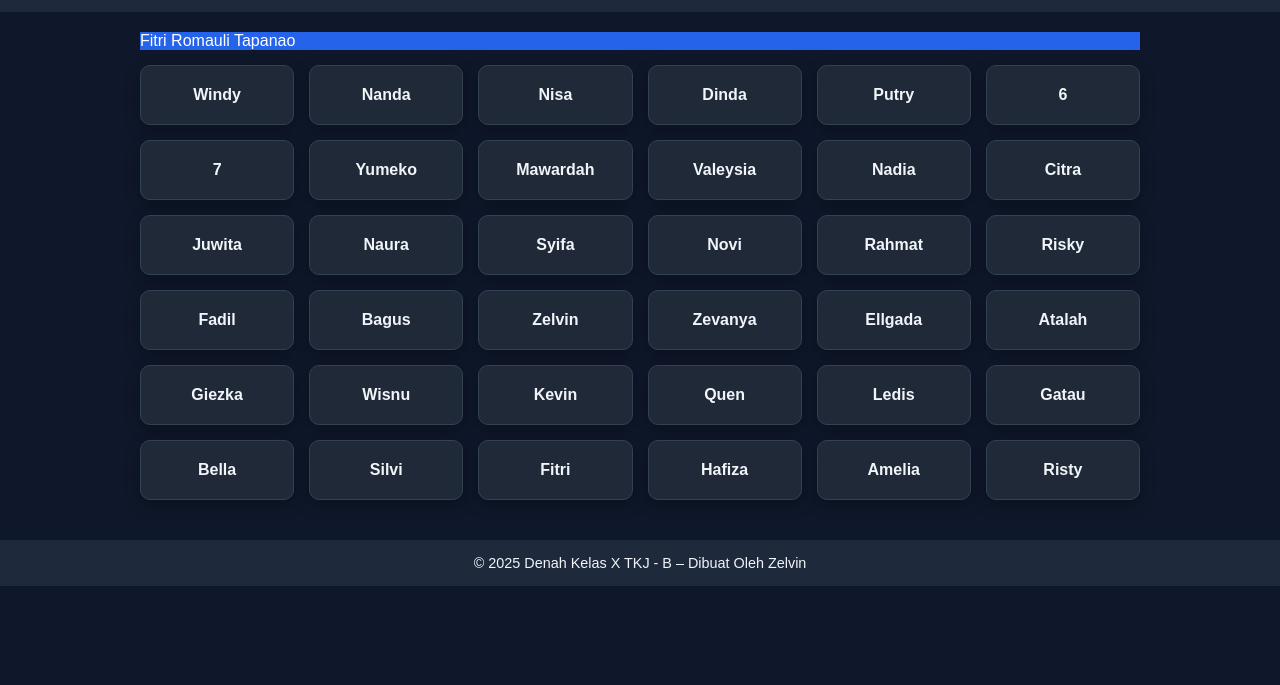
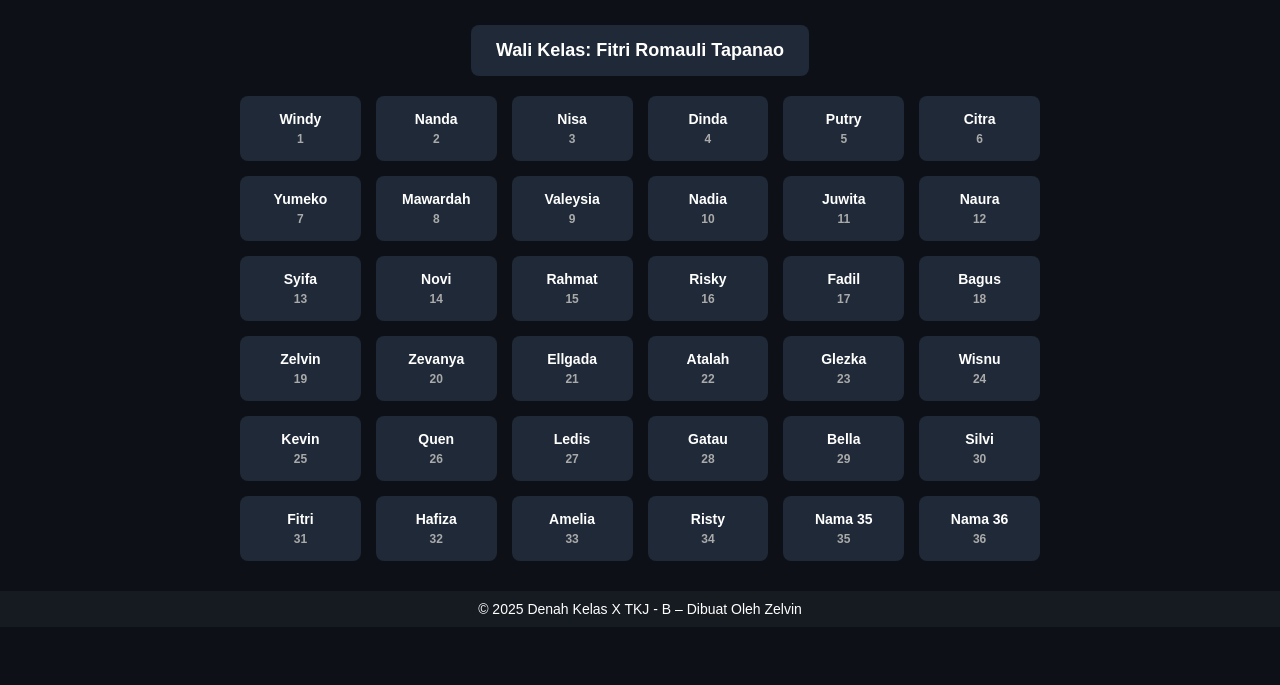
Before and after one commit to VinnThaa/Denah-Kelas, a plain HTML site: page index.html in a window 1280 px wide. Shown: the part 115-800 px from the top of the page. Drawn offline with Linux system fonts and the light colour scheme.

Commit message:
Add files via upload

```diff
--- a/index.html
+++ b/index.html
@@ -1,107 +1,139 @@
 <!DOCTYPE html>
 <html lang="id">
 <head>
-  <meta charset="utf-8" />
-  <meta name="viewport" content="width=device-width, initial-scale=1" />
-  <title>Denah Kelas</title>
+  <meta charset="UTF-8">
+  <meta name="viewport" content="width=device-width, initial-scale=1.0">
+  <title>Denah Kelas X TKJ - B</title>
   <style>
     body {
       font-family: Arial, sans-serif;
+      background-color: #0d1117;
+      color: #fff;
       margin: 0;
-      background: #0f172a;
-      color: #f1f5f9;
+      padding: 0;
+      text-align: center;
     }
+
     header {
-      text-align: center;
       padding: 20px;
-      background: #1e293b;
     }
-    header h1 {
+
+    h1 {
+      margin: 10px 0 5px;
+    }
+
+    h2 {
+      font-weight: normal;
+      color: #aaa;
       margin: 0;
     }
-    .container {
+
+    /* Kotak Wali Kelas */
+    .wali-kelas {
+      display: flex;
+      justify-content: center;
+      margin: 20px auto;
+    }
+
+    .wali-box {
+      background-color: #1f2937;
+      padding: 15px 25px;
+      border-radius: 8px;
+      font-weight: bold;
+      font-size: 18px;
+    }
+
+    /* Grid untuk siswa */
+    .grid {
       display: grid;
       grid-template-columns: repeat(6, 1fr);
-      grid-gap: 15px;
-      padding: 20px;
-      max-width: 1000px;
-      margin: auto;
+      gap: 15px;
+      max-width: 800px;
+      margin: 0 auto;
     }
-    .desk {
-      background: #1f2937;
-      border: 1px solid #334155;
-      border-radius: 10px;
-      text-align: center;
-      padding: 20px 5px;
+
+    .siswa {
+      background-color: #1f2937;
+      padding: 15px;
+      border-radius: 8px;
+      font-size: 14px;
       font-weight: bold;
-      box-shadow: 0 5px 15px rgba(0,0,0,0.3);
+      display: flex;
+      align-items: center;
+      justify-content: center;
+      flex-direction: column;
     }
-    .teacher {
-      grid-column: span 6;
-      background: #2563eb;
-      color: white;
+
+    .siswa .nomor {
+      font-size: 12px;
+      color: #aaa;
+      margin-top: 5px;
     }
+
     footer {
-      text-align: center;
-      padding: 15px;
-      font-size: 0.9em;
-      background: #1e293b;
-      margin-top: 20px;
+      margin-top: 30px;
+      padding: 10px;
+      background: #161b22;
+      font-size: 14px;
     }
   </style>
 </head>
 <body>
   <header>
     <h1>Denah Kelas X TKJ - B</h1>
-    <p>Tata Letak Meja X TKJ - B</p>
+    <h2>Tata Letak Meja X TKJ - B</h2>
   </header>
 
-  <main>
-    <div class="container">
-      <div class="teacher">Fitri Romauli Tapanao</div>
-      <div class="desk">Windy</div>
-      <div class="desk">Nanda</div>
-      <div class="desk">Nisa</div>
-      <div class="desk">Dinda</div>
-      <div class="desk">Putry</div>
-      <div class="desk">6</div>
+  <!-- Kotak Wali Kelas -->
+  <div class="wali-kelas">
+    <div class="wali-box">Wali Kelas: Fitri Romauli Tapanao</div>
+  </div>
 
-      <div class="desk">7</div>
-      <div class="desk">Yumeko</div>
-      <div class="desk">Mawardah</div>
-      <div class="desk">Valeysia</div>
-      <div class="desk">Nadia</div>
-      <div class="desk">Citra</div>
+  <!-- Grid siswa -->
+  <div class="grid">
+    <!-- Contoh 36 siswa dengan nomor -->
+    <div class="siswa">Windy <div class="nomor">1</div></div>
+    <div class="siswa">Nanda <div class="nomor">2</div></div>
+    <div class="siswa">Nisa <div class="nomor">3</div></div>
+    <div class="siswa">Dinda <div class="nomor">4</div></div>
+    <div class="siswa">Putry <div class="nomor">5</div></div>
+    <div class="siswa">Citra <div class="nomor">6</div></div>
 
-      <div class="desk">Juwita</div>
-      <div class="desk">Naura</div>
-      <div class="desk">Syifa</div>
-      <div class="desk">Novi</div>
-      <div class="desk">Rahmat</div>
-      <div class="desk">Risky</div>
+    <div class="siswa">Yumeko <div class="nomor">7</div></div>
+    <div class="siswa">Mawardah <div class="nomor">8</div></div>
+    <div class="siswa">Valeysia <div class="nomor">9</div></div>
+    <div class="siswa">Nadia <div class="nomor">10</div></div>
+    <div class="siswa">Juwita <div class="nomor">11</div></div>
+    <div class="siswa">Naura <div class="nomor">12</div></div>
 
-      <div class="desk">Fadil</div>
-      <div class="desk">Bagus</div>
-      <div class="desk">Zelvin</div>
-      <div class="desk">Zevanya</div>
-      <div class="desk">Ellgada</div>
-      <div class="desk">Atalah</div>
+    <div class="siswa">Syifa <div class="nomor">13</div></div>
+    <div class="siswa">Novi <div class="nomor">14</div></div>
+    <div class="siswa">Rahmat <div class="nomor">15</div></div>
+    <div class="siswa">Risky <div class="nomor">16</div></div>
+    <div class="siswa">Fadil <div class="nomor">17</div></div>
+    <div class="siswa">Bagus <div class="nomor">18</div></div>
 
-      <div class="desk">Giezka</div>
-      <div class="desk">Wisnu</div>
-      <div class="desk">Kevin</div>
-      <div class="desk">Quen</div>
-      <div class="desk">Ledis</div>
-      <div class="desk">Gatau</div>
+    <div class="siswa">Zelvin <div class="nomor">19</div></div>
+    <div class="siswa">Zevanya <div class="nomor">20</div></div>
+    <div class="siswa">Ellgada <div class="nomor">21</div></div>
+    <div class="siswa">Atalah <div class="nomor">22</div></div>
+    <div class="siswa">Glezka <div class="nomor">23</div></div>
+    <div class="siswa">Wisnu <div class="nomor">24</div></div>
 
-      <div class="desk">Bella</div>
-      <div class="desk">Silvi</div>
-      <div class="desk">Fitri</div>
-      <div class="desk">Hafiza</div>
-      <div class="desk">Amelia</div>
-      <div class="desk">Risty</div>
-    </div>
-  </main>
+    <div class="siswa">Kevin <div class="nomor">25</div></div>
+    <div class="siswa">Quen <div class="nomor">26</div></div>
+    <div class="siswa">Ledis <div class="nomor">27</div></div>
+    <div class="siswa">Gatau <div class="nomor">28</div></div>
+    <div class="siswa">Bella <div class="nomor">29</div></div>
+    <div class="siswa">Silvi <div class="nomor">30</div></div>
+
+    <div class="siswa">Fitri <div class="nomor">31</div></div>
+    <div class="siswa">Hafiza <div class="nomor">32</div></div>
+    <div class="siswa">Amelia <div class="nomor">33</div></div>
+    <div class="siswa">Risty <div class="nomor">34</div></div>
+    <div class="siswa">Nama 35 <div class="nomor">35</div></div>
+    <div class="siswa">Nama 36 <div class="nomor">36</div></div>
+  </div>
 
   <footer>
     © 2025 Denah Kelas X TKJ - B – Dibuat Oleh Zelvin
```
